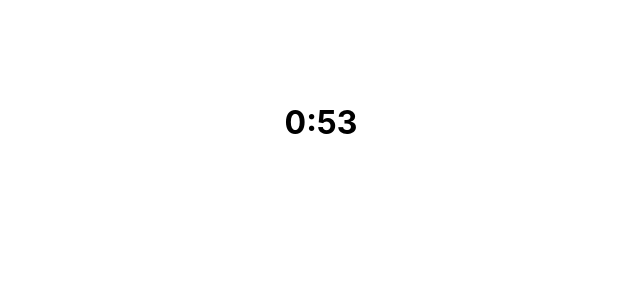
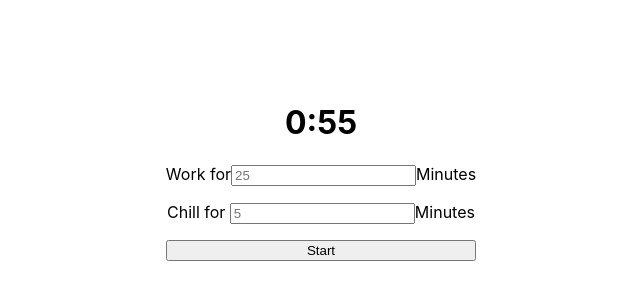
Before and after one commit to seananth/25and5, a React (Create React App) app: page / in a window 1280 px wide. Shown: the part 78-378 px from the top of the page, without its empty margins (319-959 px from the left). Built offline with nearby package versions, Linux system fonts and the light colour scheme.

Commit message:
added form

```diff
--- a/src/App.css
+++ b/src/App.css
@@ -1,12 +1,19 @@
 .App {
   text-align: center;
   display: flex;
-  justify-content: center;
+  align-items: center;
+  flex-direction: column;
   margin-top: 10em;
 }
 
-.counter {
-  text-align: center;
+.form {
   display: flex;
-  justify-content: center;
+  flex-direction: column;
 }
+.minutes {
+  margin-bottom: 1em;
+}
+
+.seconds {
+  margin-bottom: 1em;
+}
--- a/src/App.js
+++ b/src/App.js
@@ -1,14 +1,27 @@
-import { useState, useEffect } from "react";
 import "./App.css";
-import Countdown from './components/Countdown'
+import Countdown from "./components/Countdown";
 
 function App() {
-
   let timeValue = 1;
 
-  return <div className="App">
-    <Countdown initialMinute={timeValue}/>
-  </div>;
+  return (
+    <div className="App">
+      <Countdown initialMinute={timeValue} />
+      <form className="form">
+        <div className="minutes">
+          <label for="minutes">Work for</label>
+          <input id="minutes" placeholder="25"></input>
+          <label for="minutes">Minutes</label>
+        </div>
+        <div className="seconds">
+          <label for="seconds">Chill for </label>
+          <input id="seconds" placeholder="5"></input>
+          <label for="seconds">Minutes</label>
+        </div>
+        <button>Start</button>
+      </form>
+    </div>
+  );
 }
 
 export default App;
```
Also changed, not shown: 1 other file (tests, documents, lock files or other folders).
